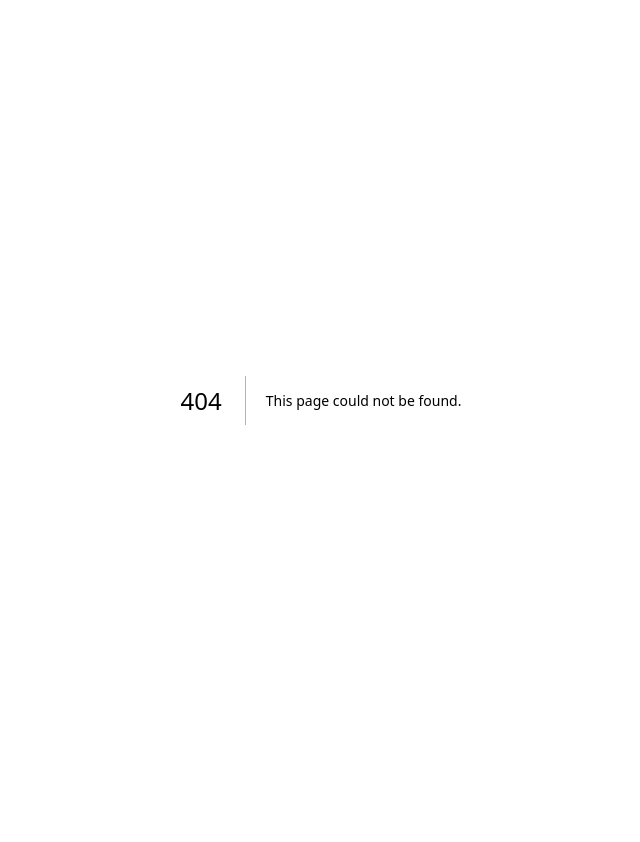
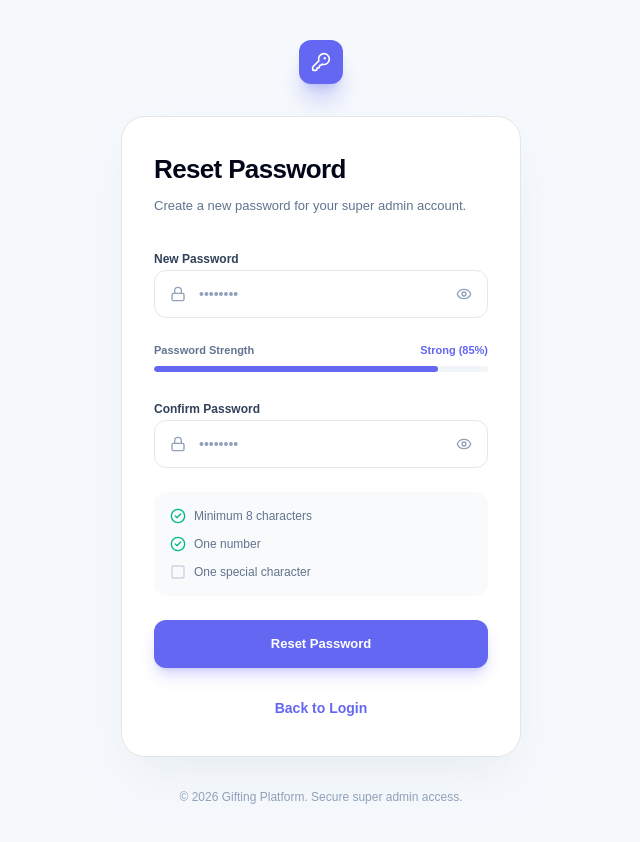
Before and after one commit to Dcodaxproducts/gift-shop, a Next.js app: page /auth/reset-password in a window 1280 px wide. Before the commit this address had no page. Shown: the top 842 px of the page, without its empty margins (319-959 px from the left). Before the commit the page ends 800 px from the top, so only its background shows below. Built offline with nearby package versions, Linux system fonts and the light colour scheme.

Commit message:
feat: add reset password page

```diff
--- /dev/null
+++ b/src/app/auth/reset-password/page.tsx
@@ -0,0 +1,25 @@
+import type { Metadata } from "next";
+import { KeyRound } from "lucide-react";
+import { ResetPasswordForm } from "@/components/auth/reset-password-form";
+import { SITE_NAME } from "@/constants/site";
+
+export const metadata: Metadata = {
+  title: `Reset Password | ${SITE_NAME}`,
+  description: "Create a new password for your Gifting super admin account.",
+};
+
+export default function ResetPasswordPage() {
+  return (
+    <main className="flex min-h-screen flex-col items-center justify-center bg-surface px-6 py-10 text-slate-950">
+      <div className="mb-8 flex size-11 items-center justify-center rounded-xl bg-primary text-white shadow-xl shadow-primary/30">
+        <KeyRound className="size-5" />
+      </div>
+
+      <ResetPasswordForm />
+
+      <p className="mt-8 text-center text-xs text-slate-400">
+        © 2026 Gifting Platform. Secure super admin access.
+      </p>
+    </main>
+  );
+}
--- /dev/null
+++ b/src/components/auth/reset-password-form.tsx
@@ -0,0 +1,105 @@
+import Link from "next/link";
+import { CheckCircle2, Eye, Lock, Square } from "lucide-react";
+import { Button } from "@/components/ui/button";
+import {
+  Card,
+  CardContent,
+  CardDescription,
+  CardHeader,
+  CardTitle,
+} from "@/components/ui/card";
+import { Input } from "@/components/ui/input";
+import { Label } from "@/components/ui/label";
+
+const passwordRules = [
+  { label: "Minimum 8 characters", complete: true },
+  { label: "One number", complete: true },
+  { label: "One special character", complete: false },
+];
+
+export function ResetPasswordForm() {
+  return (
+    <Card className="w-full max-w-[400px] border border-border bg-white px-8 py-9 shadow-2xl shadow-slate-200/80">
+      <CardHeader className="mb-7">
+        <CardTitle className="text-[26px] leading-tight text-slate-950">
+          Reset Password
+        </CardTitle>
+        <CardDescription className="text-[13px] leading-5 text-slate-500">
+          Create a new password for your super admin account.
+        </CardDescription>
+      </CardHeader>
+
+      <CardContent>
+        <form className="space-y-6">
+          <div className="space-y-2.5">
+            <Label htmlFor="new-password">New Password</Label>
+            <Input
+              id="new-password"
+              name="newPassword"
+              type="password"
+              placeholder="••••••••"
+              autoComplete="new-password"
+              leftIcon={<Lock className="size-4" />}
+              rightIcon={<Eye className="size-4" />}
+              className="h-11 rounded-xl bg-white"
+              required
+            />
+          </div>
+
+          <div className="space-y-2">
+            <div className="flex items-center justify-between text-[11px] font-semibold">
+              <span className="text-slate-500">Password Strength</span>
+              <span className="text-primary">Strong (85%)</span>
+            </div>
+            <div className="h-1.5 overflow-hidden rounded-full bg-slate-100">
+              <div className="h-full w-[85%] rounded-full bg-primary" />
+            </div>
+          </div>
+
+          <div className="space-y-2.5">
+            <Label htmlFor="confirm-password">Confirm Password</Label>
+            <Input
+              id="confirm-password"
+              name="confirmPassword"
+              type="password"
+              placeholder="••••••••"
+              autoComplete="new-password"
+              leftIcon={<Lock className="size-4" />}
+              rightIcon={<Eye className="size-4" />}
+              className="h-11 rounded-xl bg-white"
+              required
+            />
+          </div>
+
+          <div className="rounded-xl bg-slate-50 px-4 py-4">
+            <ul className="space-y-3 text-xs text-slate-500">
+              {passwordRules.map((rule) => (
+                <li key={rule.label} className="flex items-center gap-2">
+                  {rule.complete ? (
+                    <CheckCircle2 className="size-4 text-emerald-500" />
+                  ) : (
+                    <Square className="size-4 text-slate-300" />
+                  )}
+                  <span>{rule.label}</span>
+                </li>
+              ))}
+            </ul>
+          </div>
+
+          <Button type="submit" className="h-12 w-full rounded-xl text-[13px]">
+            Reset Password
+          </Button>
+        </form>
+
+        <div className="mt-7 text-center">
+          <Link
+            href="/auth/login"
+            className="text-sm font-semibold text-primary transition hover:text-primary/80"
+          >
+            Back to Login
+          </Link>
+        </div>
+      </CardContent>
+    </Card>
+  );
+}
```
